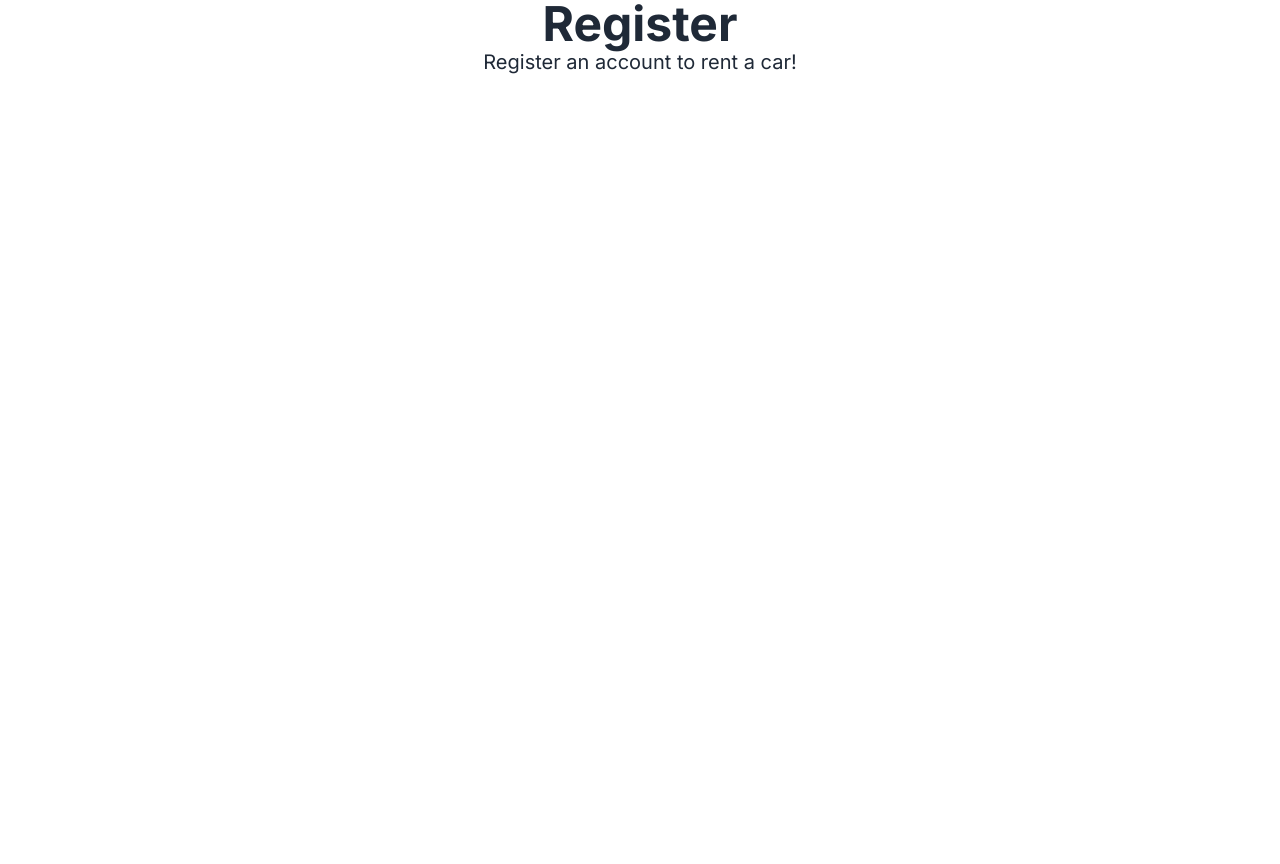
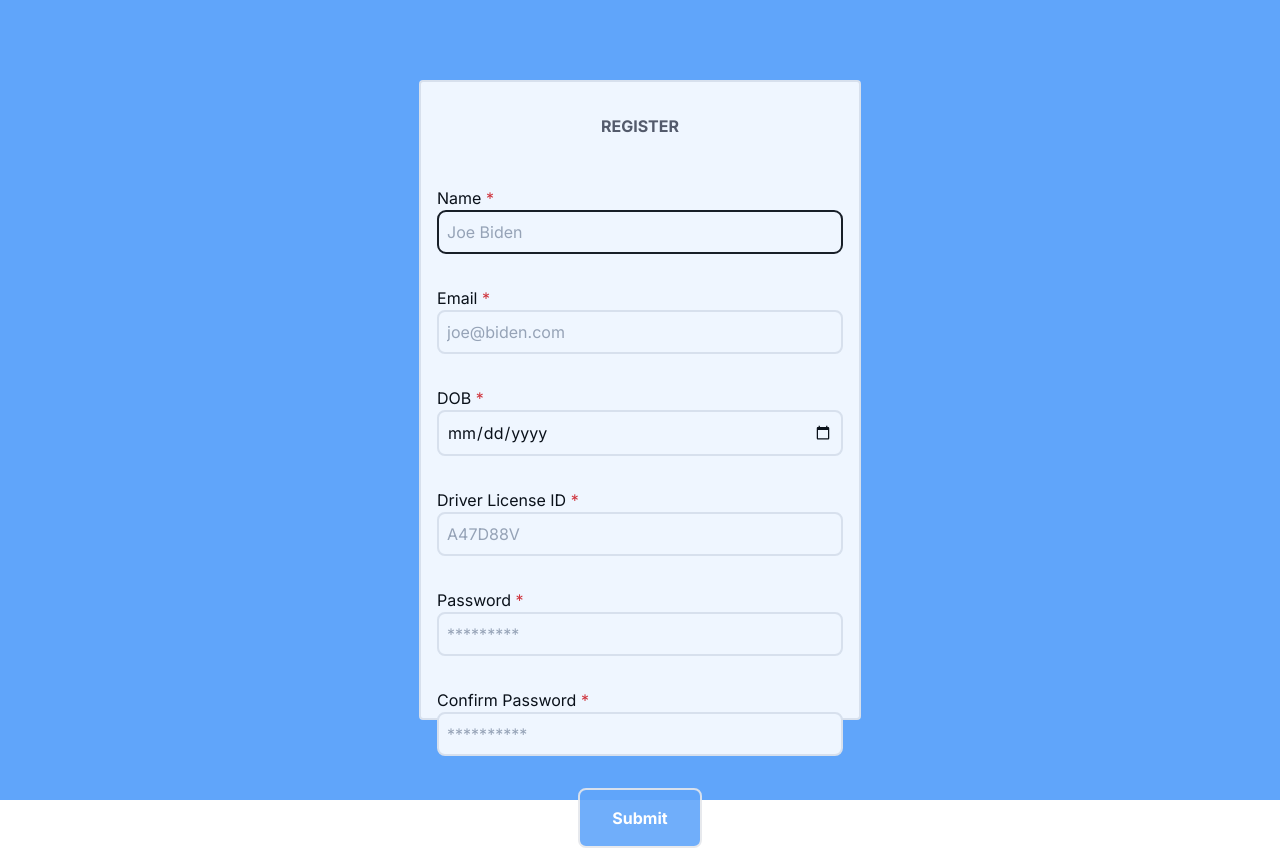
Before and after one commit to Rha02/whip-for-rent, a Next.js app in the folder frontend/: page /register in a window 1280 px wide. Before the commit the page ends 800 px from the top, so only its background shows below. Built offline with nearby package versions, Linux system fonts and the light colour scheme.

Commit message:
register html

```diff
--- a/frontend/next.config.js
+++ b/frontend/next.config.js
@@ -2,3 +2,9 @@
 const nextConfig = {}
 
 module.exports = nextConfig
+
+module.exports = {
+    experimental: {
+      serverActions: true,
+    },
+  }
--- a/frontend/src/app/register/page.tsx
+++ b/frontend/src/app/register/page.tsx
@@ -1,10 +1,62 @@
+/* eslint-disable indent */
 export default function Register() {
+    async function create(formData: FormData) {
+        "use server";
+        formData = formData.get("name") as string;
+
+        // mutate data
+        // revalidate cache
+    }
+
     return (
-        <main className="text-center text-gray-800">
-            <h1 className="text-5xl font-bold">Register</h1>
-            <h6 className="text-xl">
-                Register an account to rent a car!
-            </h6>
-        </main>
+
+        <div className="flex justify-center w-screen h-screen bg-blue-400">
+            <div className="max-w-d border-2 rounded 2x1 my-20 bg-white opacity-90">
+                <div className="flex justify-center my-4">
+                    <h6 className="text-2x1 text-zinc-600 font-bold py-4">REGISTER</h6>
+                </div>
+                <div className="flex-col justify-center my-4">
+
+                    <form action={create} method="post" id="form" >
+
+                    <div className="mb2  px-4 py-4">
+                        <label htmlFor="text-zinc-600 font-bold">Name <span className="text-red-600">*</span></label>
+                        <input type="text" name="name" className="border-2 rounded-lg w-full px-2 py-2" placeholder="Joe Biden" required autoFocus/>
+                    </div>
+
+                    <div className="mb2  px-4 py-4">
+                        <label htmlFor="text-zinc-600 font-bold">Email <span className="text-red-600">*</span></label>
+                        <input type="email" name="email" className="border-2 rounded-lg w-full px-2 py-2" placeholder="joe@biden.com" required/>
+                    </div>
+
+                    <div className="mb2  px-4 py-4">
+                        <label htmlFor="text-zinc-600 font-bold">DOB <span className="text-red-600">*</span></label>
+                        <input type="date" name="date" className="border-2 rounded-lg w-full px-2 py-2" placeholder="dd/mm/yyyy" required />
+                    </div>
+
+                    <div className="mb2  px-4 py-4">
+                        <label htmlFor="text-zinc-600 font-bold">Driver License ID <span className="text-red-600">*</span></label>
+                        <input type="text" name="ID" className="border-2 rounded-lg w-full px-2 py-2" placeholder="A47D88V" required />
+                    </div>
+
+                    <div className="mb2 px-4 py-4">
+                        <label htmlFor="text-zinc-600 font-bold">Password <span className="text-red-600">*</span></label>
+                        <input type="password" name="password" className="border-2 rounded-lg w-full px-2 py-2" placeholder="*********" required/>
+                    </div>
+
+                    <div className="mb2 px-4 py-4">
+                        <label htmlFor="text-zinc-600 font-bold">Confirm Password <span className="text-red-600">*</span></label>
+                        <input type="password" className="border-2 rounded-lg w-full px-2 py-2" placeholder="**********" required />
+                    </div>
+
+                    <div className="mb2 flex justify-center py-4">
+                        <button name="intent" value="register" className="border-2 rounded-lg px-8 py-4 bg-blue-400 text-white font-bold hover:bg-blue-800" type="submit">
+                            Submit
+                        </button>
+                    </div>
+                    </form>
+                </div>
+            </div>
+        </div>
     );
 }
```
Also changed, not shown: frontend/package.json (+6 -6 lines), 2 other files (tests, documents, lock files or other folders).
